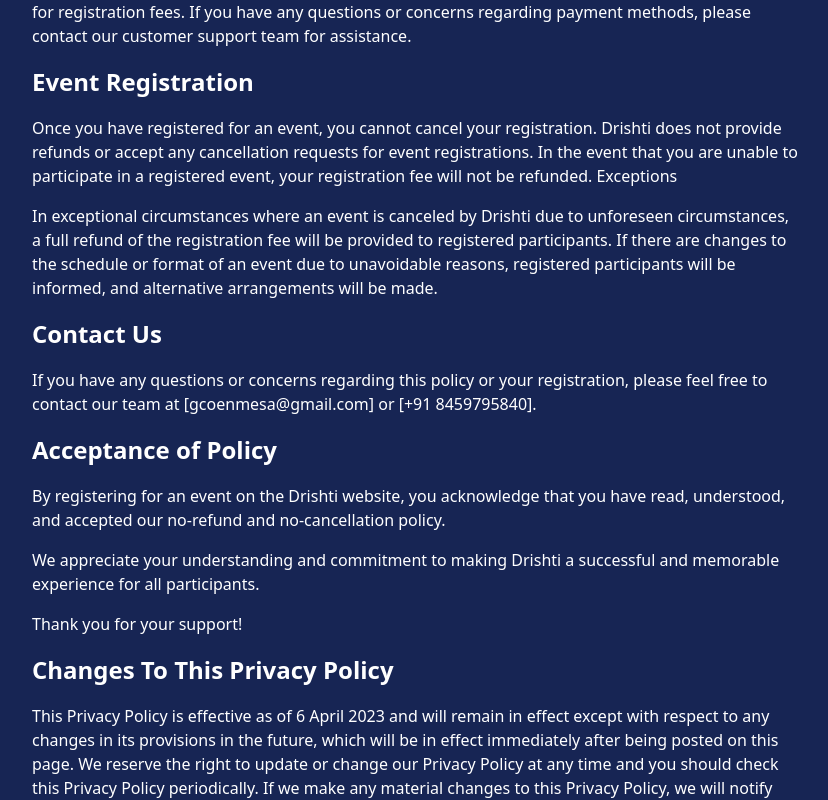
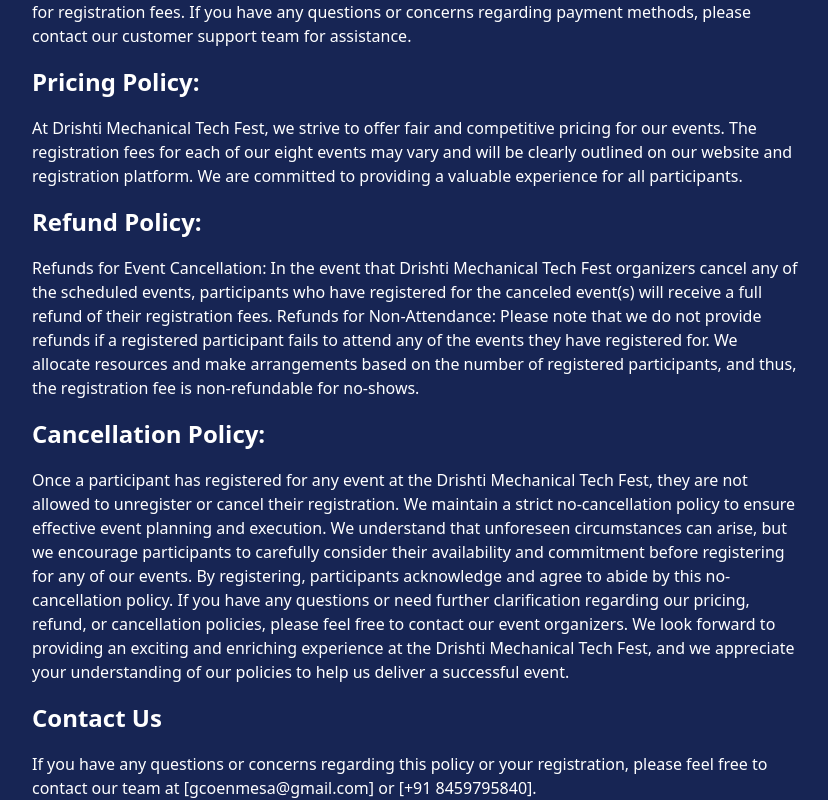
Before and after one commit to ShiwangPande/Drishti, a Next.js app: page /PrivacyPolicy in a window 1280 px wide. Shown: the part 1448-2248 px from the top of the page, without its empty margins (224-1052 px from the left). Built offline with nearby package versions, Linux system fonts and the light colour scheme.

Commit message:
first commit

```diff
--- a/src/pages/PrivacyPolicy.js
+++ b/src/pages/PrivacyPolicy.js
@@ -31,15 +31,23 @@
         <p>Registration fees for Drishti events are non-refundable.</p>
         <h1>Payment Currency</h1>
         <p> We accept payment for registration fees exclusively in Indian Rupees (INR). Please ensure that all payments are made in INR to complete the registration process. We do not accept any other currency for registration fees. If you have any questions or concerns regarding payment methods, please contact our customer support team for assistance.</p>
+        <h1> Pricing Policy:</h1>
 
-        <h1>Event Registration</h1>
+        <p> At Drishti Mechanical Tech Fest, we strive to offer fair and competitive pricing for our events. The registration fees for each of our eight events may vary and will be clearly outlined on our website and registration platform. We are committed to providing a valuable experience for all participants.
+        </p>
+        <h1> Refund Policy:</h1>
 
-        <p>Once you have registered for an event, you cannot cancel your registration.
-          Drishti does not provide refunds or accept any cancellation requests for event registrations.
-          In the event that you are unable to participate in a registered event, your registration fee will not be refunded.
-          Exceptions</p>
-        <p> In exceptional circumstances where an event is canceled by Drishti due to unforeseen circumstances, a full refund of the registration fee will be provided to registered participants.
-          If there are changes to the schedule or format of an event due to unavoidable reasons, registered participants will be informed, and alternative arrangements will be made.
+        <p>  Refunds for Event Cancellation: In the event that Drishti Mechanical Tech Fest organizers cancel any of the scheduled events, participants who have registered for the canceled event(s) will receive a full refund of their registration fees.
+
+          Refunds for Non-Attendance: Please note that we do not provide refunds if a registered participant fails to attend any of the events they have registered for. We allocate resources and make arrangements based on the number of registered participants, and thus, the registration fee is non-refundable for no-shows.
+        </p>
+        <h1> Cancellation Policy:</h1>
+        <p>
+          Once a participant has registered for any event at the Drishti Mechanical Tech Fest, they are not allowed to unregister or cancel their registration. We maintain a strict no-cancellation policy to ensure effective event planning and execution.
+
+          We understand that unforeseen circumstances can arise, but we encourage participants to carefully consider their availability and commitment before registering for any of our events. By registering, participants acknowledge and agree to abide by this no-cancellation policy.
+
+          If you have any questions or need further clarification regarding our pricing, refund, or cancellation policies, please feel free to contact our event organizers. We look forward to providing an exciting and enriching experience at the Drishti Mechanical Tech Fest, and we appreciate your understanding of our policies to help us deliver a successful event.
         </p>
         <h1>Contact Us</h1>
         <p> If you have any questions or concerns regarding this policy or your registration, please feel free to contact our team at [gcoenmesa@gmail.com] or [+91 8459795840].
@@ -54,7 +62,7 @@
         <p>  Thank you for your support!</p>
 
         <h1>Changes To This Privacy Policy</h1>
-        <p>This Privacy Policy is effective as of 6 April 2023 and will remain in effect except with respect to any changes in its provisions in the future, which will be in effect immediately after being posted on this page. We reserve the right to update or change our Privacy Policy at any time and you should check this Privacy Policy periodically. If we make any material changes to this Privacy Policy, we will notify you either through the email address you have provided us, or by placing a prominent notice on our website.
+        <p>This Privacy Policy is effective and will remain in effect except with respect to any changes in its provisions in the future, which will be in effect immediately after being posted on this page. We reserve the right to update or change our Privacy Policy at any time and you should check this Privacy Policy periodically. If we make any material changes to this Privacy Policy, we will notify you either through the email address you have provided us, or by placing a prominent notice on our website.
         </p>
 
         <h1>Contact Information</h1>
```
